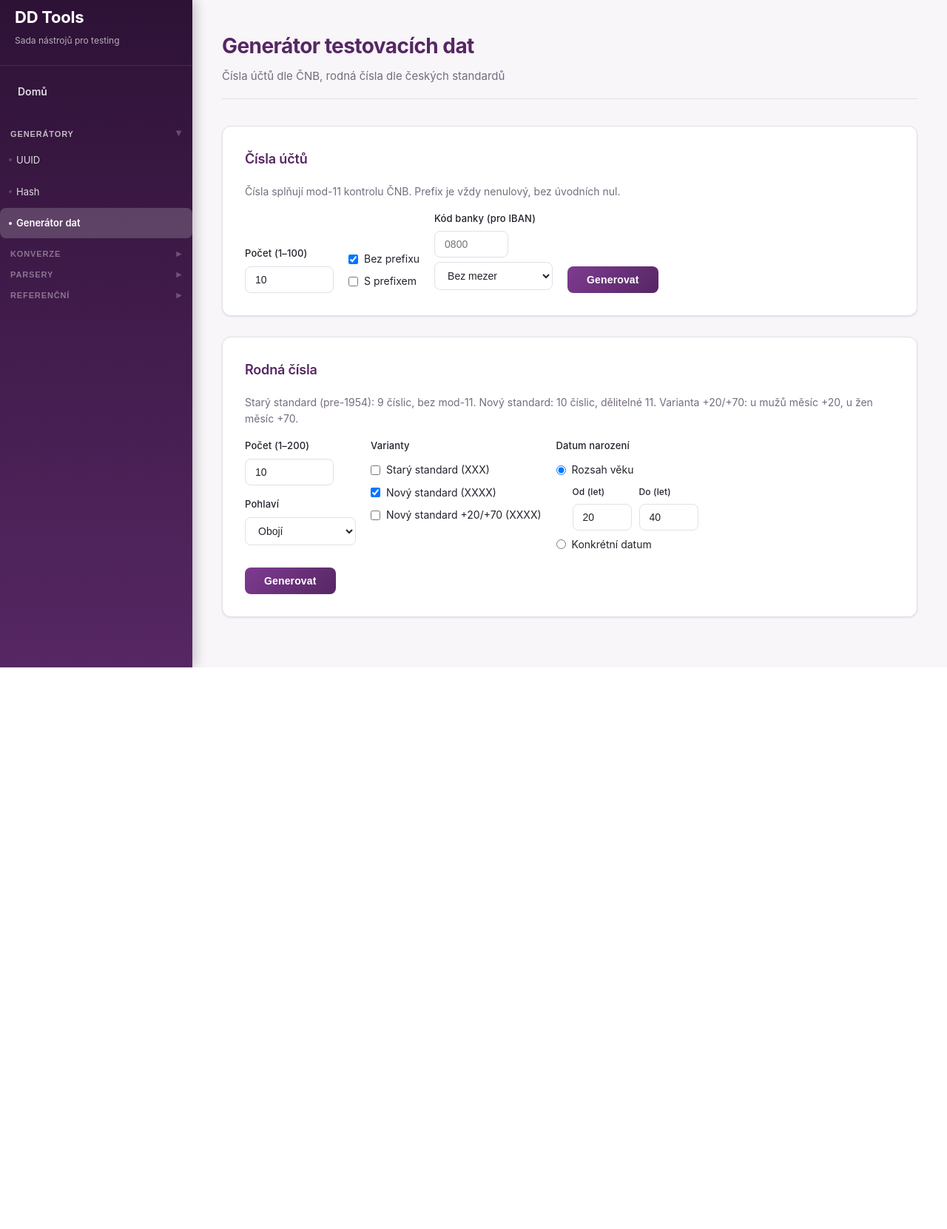
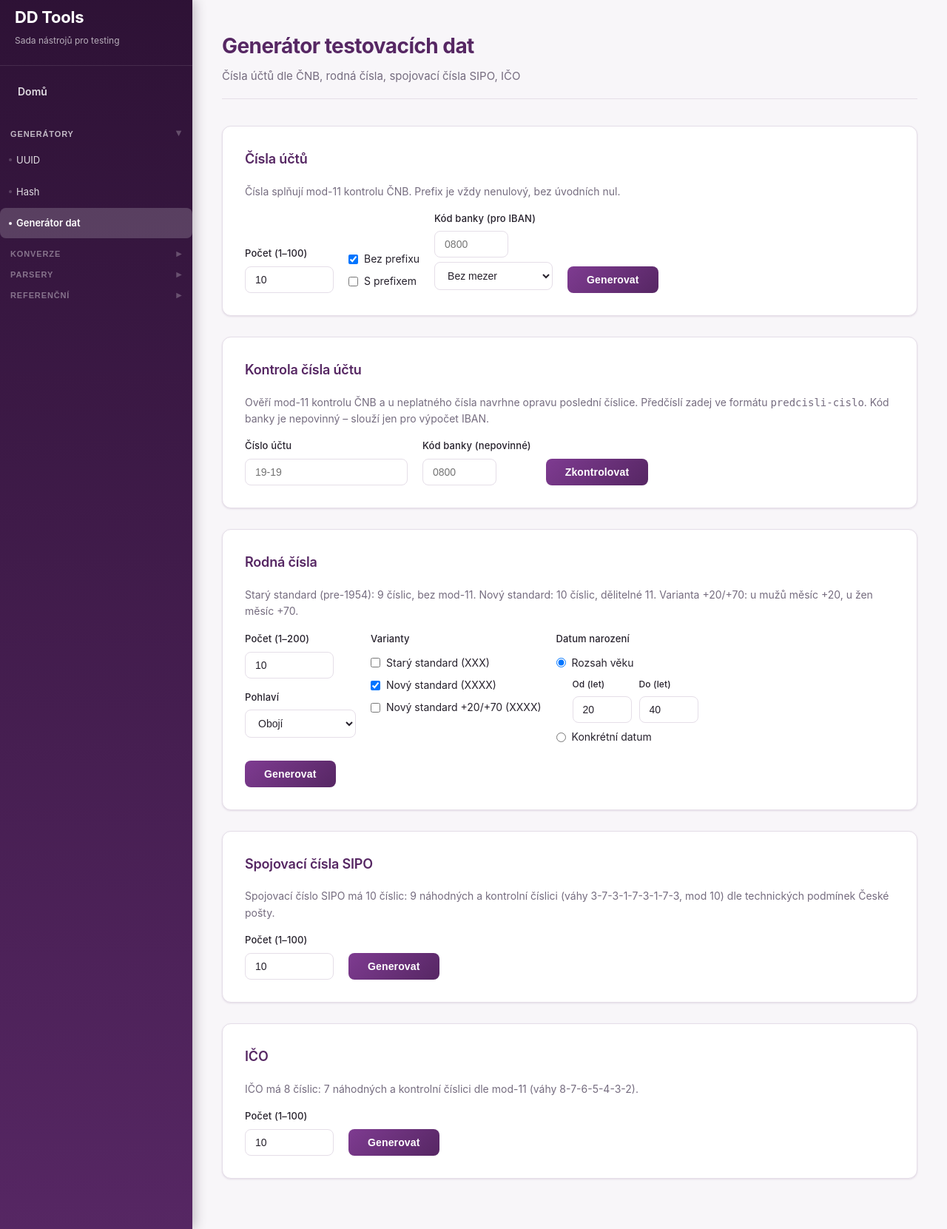
Before and after one commit to Tupoun/dd-tools, a Flask app: page /generator in a window 1280 px wide. Shown: the part 52-1713 px from the top of the page at 74% size. Before the commit the page ends 954 px from the top, so only its background shows below. Run offline with Flask 3, Linux system fonts and the light colour scheme; parts of the project's set-up code (start-up, migrations or seed data) failed here and were passed over.

Commit message:
feat: SIPO, IČO a kontrola čísla účtu v generátoru (#17)
Rozšíření nástroje Generátor o tři nové karty:

- generate_sipo() — spojovací číslo SIPO (10 číslic, váhy 3-7-3-1-7-3-1-7-3,
  mod 10) dle technických podmínek České pošty
- generate_ico() — IČO (8 číslic, mod-11, váhy 8-7-6-5-4-3-2)
- check_account_number() / check_account() — mod-11 kontrola ČNB pro předčíslí
  i číslo účtu zvlášť, návrh opravy poslední číslice a volitelný IBAN
  při zadaném kódu banky

Sdílená logika vytažena do _random_digits() a _account_check_digit(),
takže _generate_account_part() i kontrola používají stejný dopočet.

Testy v tests/test_generator.py (30 testů, pytest).


Claude-Session: https://claude.ai/code/session_01X9z3BFcbJiT6XB2uzUkagh

Co-authored-by: Claude <noreply@anthropic.com>

```diff
--- a/app.py
+++ b/app.py
@@ -50,7 +50,7 @@ TOOL_GROUPS = [
         'tools': [
             {'id': 'uuid',      'name': 'UUID',           'description': 'Generátor UUID v1 a v4',                  'route': 'uuid_page'},
             {'id': 'hash',      'name': 'Hash',            'description': 'MD5, SHA-1, SHA-256, SHA-512',            'route': 'hash_generator_page'},
-            {'id': 'generator', 'name': 'Generátor dat',   'description': 'Čísla účtů dle ČNB, rodná čísla',        'route': 'generator_page'},
+            {'id': 'generator', 'name': 'Generátor dat',   'description': 'Čísla účtů, rodná čísla, SIPO, IČO',     'route': 'generator_page'},
         ]
     },
     {
@@ -540,6 +540,9 @@ def generator_page():
     """Stránka pro generování testovacích dat"""
     acc_result = None
     bn_result = None
+    sipo_result = None
+    ico_result = None
+    chk_result = None
     form_data = {}
 
     if request.method == 'POST':
@@ -568,6 +571,35 @@ def generator_page():
             )
             acc_result = {'output': output, 'error': error}
 
+        elif action == 'check_account':
+            chk_number = request.form.get('chk_number', '').strip()
+            chk_bank_code = request.form.get('chk_bank_code', '').strip()
+            form_data = {
+                'action': action,
+                'chk_number': chk_number,
+                'chk_bank_code': chk_bank_code,
+            }
+            output, error = generator.check_account(chk_number, bank_code=chk_bank_code)
+            chk_result = {'output': output, 'error': error}
+
+        elif action == 'generate_sipo':
+            try:
+                count = int(request.form.get('sipo_count', 10))
+            except ValueError:
+                count = 0
+            form_data = {'action': action, 'sipo_count': count}
+            output, error = generator.generate_sipo(count)
+            sipo_result = {'output': output, 'error': error}
+
+        elif action == 'generate_ico':
+            try:
+                count = int(request.form.get('ico_count', 10))
+            except ValueError:
+                count = 0
+            form_data = {'action': action, 'ico_count': count}
+            output, error = generator.generate_ico(count)
+            ico_result = {'output': output, 'error': error}
+
         elif action == 'generate_birth_numbers':
             try:
                 count = int(request.form.get('bn_count', 10))
@@ -595,7 +627,8 @@ def generator_page():
                     bn_result = {'output': None, 'error': 'Věkový rozsah musí být celé číslo.'}
                     return render_template('generator.html', tools=TOOLS,
                                            acc_result=acc_result, bn_result=bn_result,
-                                           form_data=form_data)
+                                           sipo_result=sipo_result, ico_result=ico_result,
+                                           chk_result=chk_result, form_data=form_data)
                 output, error = generator.generate_birth_numbers(
                     count, gender, variants, 'range',
                     age_min=age_min, age_max=age_max
@@ -609,7 +642,8 @@ def generator_page():
                     bn_result = {'output': None, 'error': 'Neplatný formát data. Použij YYYY/MM/DD, např. 1990/06/15.'}
                     return render_template('generator.html', tools=TOOLS,
                                            acc_result=acc_result, bn_result=bn_result,
-                                           form_data=form_data)
+                                           sipo_result=sipo_result, ico_result=ico_result,
+                                           chk_result=chk_result, form_data=form_data)
                 output, error = generator.generate_birth_numbers(
                     count, gender, variants, 'specific',
                     specific_date=specific_date
@@ -618,7 +652,8 @@ def generator_page():
 
     return render_template('generator.html', tools=TOOLS,
                            acc_result=acc_result, bn_result=bn_result,
-                           form_data=form_data)
+                           sipo_result=sipo_result, ico_result=ico_result,
+                           chk_result=chk_result, form_data=form_data)
 
 
 @app.route('/sql-joins')
--- a/templates/generator.html
+++ b/templates/generator.html
@@ -5,7 +5,7 @@
 {% block content %}
 <div class="page-header">
     <h2>Generátor testovacích dat</h2>
-    <p>Čísla účtů dle ČNB, rodná čísla dle českých standardů</p>
+    <p>Čísla účtů dle ČNB, rodná čísla, spojovací čísla SIPO, IČO</p>
 </div>
 
 {# ── Čísla účtů ── #}
@@ -96,6 +96,47 @@
                 {% endif %}
             </div>
             {% endif %}
+        </div>
+        {% endif %}
+    {% endif %}
+</div>
+
+{# ── Kontrola čísla účtu ── #}
+<div class="card">
+    <h3>Kontrola čísla účtu</h3>
+    <p style="margin-bottom: 15px; color: var(--text-light); font-size: 14px;">
+        Ověří mod-11 kontrolu ČNB a u neplatného čísla navrhne opravu poslední číslice.
+        Předčíslí zadej ve formátu <code>predcisli-cislo</code>. Kód banky je nepovinný – slouží jen pro výpočet IBAN.
+    </p>
+    <form method="POST">
+        <input type="hidden" name="action" value="check_account">
+        <div style="display: flex; gap: 20px; align-items: flex-end; flex-wrap: wrap;">
+            <div>
+                <label class="form-label">Číslo účtu</label>
+                <input type="text" name="chk_number" class="form-control" spellcheck="false"
+                    placeholder="19-19" style="width: 220px;"
+                    value="{{ form_data.chk_number if form_data.action == 'check_account' else '' }}">
+            </div>
+            <div>
+                <label class="form-label">Kód banky (nepovinné)</label>
+                <input type="text" name="chk_bank_code" class="form-control" spellcheck="false"
+                    placeholder="0800" maxlength="4" style="width: 100px;"
+                    value="{{ form_data.chk_bank_code if form_data.action == 'check_account' else '' }}">
+            </div>
+            <div><button class="btn btn-primary">Zkontrolovat</button></div>
+        </div>
+    </form>
+
+    {% if chk_result %}
+        {% if chk_result.error %}
+        <div class="alert alert-error" style="margin-top: 15px;">{{ chk_result.error }}</div>
+        {% else %}
+        {% set out = chk_result.output %}
+        <div style="margin-top: 20px;">
+            <label class="form-label">Výsledek</label>
+            <pre class="result-pre" style="background: var(--bg-light); padding: 15px; border-radius: 4px; font-size: 14px;">{% if out.prefix %}Předčíslí {{ out.prefix.number }}: {% if out.prefix.valid %}platné{% elif out.prefix.suggested %}neplatné, návrh opravy: {{ out.prefix.suggested }}{% else %}neplatné, opravu nelze navrhnout{% endif %}
+{% endif %}Číslo účtu {{ out.account.number }}: {% if out.account.valid %}platné{% elif out.account.suggested %}neplatné, návrh opravy: {{ out.account.suggested }}{% else %}neplatné, opravu nelze navrhnout{% endif %}{% if out.iban %}
+IBAN: {{ out.iban }}{% endif %}</pre>
         </div>
         {% endif %}
     {% endif %}
@@ -214,6 +255,68 @@
     {% endif %}
 </div>
 
+{# ── SIPO ── #}
+<div class="card">
+    <h3>Spojovací čísla SIPO</h3>
+    <p style="margin-bottom: 15px; color: var(--text-light); font-size: 14px;">
+        Spojovací číslo SIPO má 10 číslic: 9 náhodných a kontrolní číslici (váhy 3-7-3-1-7-3-1-7-3, mod 10) dle technických podmínek České pošty.
+    </p>
+    <form method="POST">
+        <input type="hidden" name="action" value="generate_sipo">
+        <div style="display: flex; gap: 20px; align-items: flex-end; flex-wrap: wrap;">
+            <div>
+                <label class="form-label">Počet (1–100)</label>
+                <input type="number" name="sipo_count" class="form-control" min="1" max="100"
+                    style="width: 120px;"
+                    value="{{ form_data.sipo_count if form_data.action == 'generate_sipo' else '10' }}">
+            </div>
+            <div><button class="btn btn-primary">Generovat</button></div>
+        </div>
+    </form>
+
+    {% if sipo_result %}
+        {% if sipo_result.error %}
+        <div class="alert alert-error" style="margin-top: 15px;">{{ sipo_result.error }}</div>
+        {% else %}
+        <div style="margin-top: 20px;">
+            <label class="form-label">Spojovací čísla SIPO ({{ sipo_result.output | length }} ks)</label>
+            <pre class="result-pre" style="background: var(--bg-light); padding: 15px; border-radius: 4px; font-size: 14px;">{{ sipo_result.output | join('\n') }}</pre>
+        </div>
+        {% endif %}
+    {% endif %}
+</div>
+
+{# ── IČO ── #}
+<div class="card">
+    <h3>IČO</h3>
+    <p style="margin-bottom: 15px; color: var(--text-light); font-size: 14px;">
+        IČO má 8 číslic: 7 náhodných a kontrolní číslici dle mod-11 (váhy 8-7-6-5-4-3-2).
+    </p>
+    <form method="POST">
+        <input type="hidden" name="action" value="generate_ico">
+        <div style="display: flex; gap: 20px; align-items: flex-end; flex-wrap: wrap;">
+            <div>
+                <label class="form-label">Počet (1–100)</label>
+                <input type="number" name="ico_count" class="form-control" min="1" max="100"
+                    style="width: 120px;"
+                    value="{{ form_data.ico_count if form_data.action == 'generate_ico' else '10' }}">
+            </div>
+            <div><button class="btn btn-primary">Generovat</button></div>
+        </div>
+    </form>
+
+    {% if ico_result %}
+        {% if ico_result.error %}
+        <div class="alert alert-error" style="margin-top: 15px;">{{ ico_result.error }}</div>
+        {% else %}
+        <div style="margin-top: 20px;">
+            <label class="form-label">IČO ({{ ico_result.output | length }} ks)</label>
+            <pre class="result-pre" style="background: var(--bg-light); padding: 15px; border-radius: 4px; font-size: 14px;">{{ ico_result.output | join('\n') }}</pre>
+        </div>
+        {% endif %}
+    {% endif %}
+</div>
+
 <script>
 document.getElementById('acc-submit-btn').closest('form').addEventListener('submit', function(e) {
     var bankCode = document.getElementById('bank-code-input').value.trim();
```
Also changed, not shown: libs/generator.py (+145 -8 lines), tests/test_generator.py (added, +190 -0 lines).
